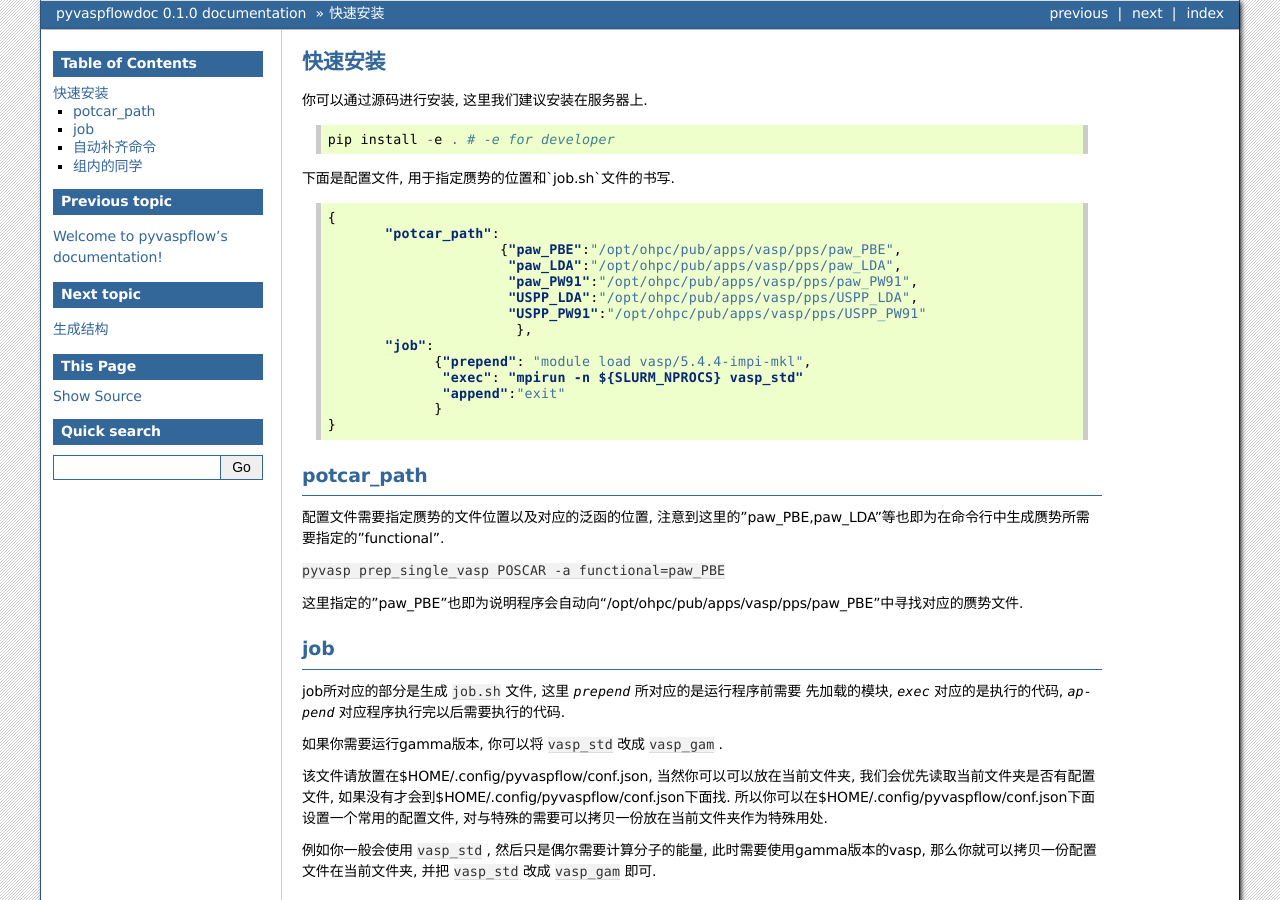
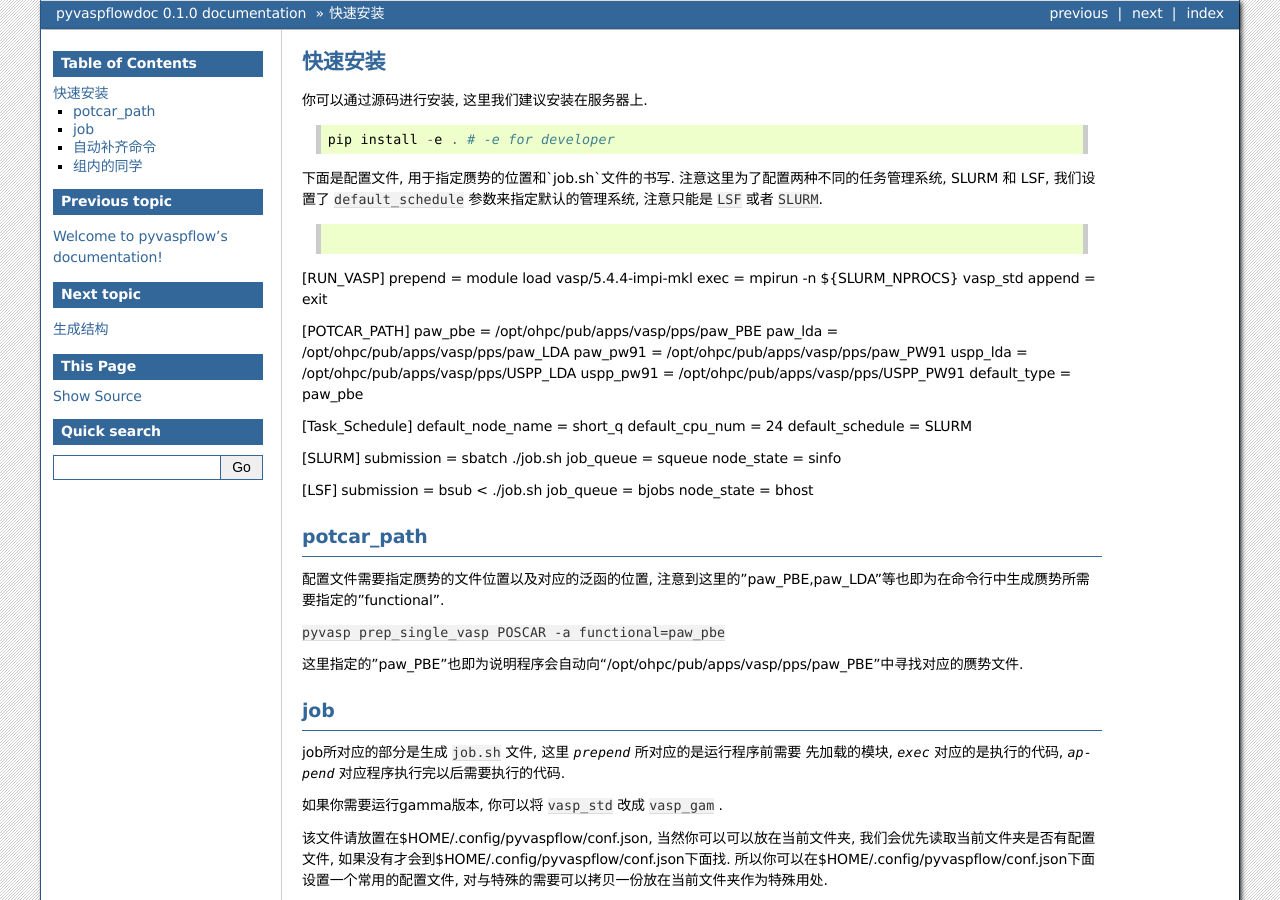
Before and after one commit to ChangChunHe/pyvaspflow, a Sphinx documentation site: the page built from docs/source/installation.rst, in a window 1280 px wide and 900 px high. Built offline with Sphinx 7.4.7, drawn with Linux system fonts in a browser that asks for light colours.

Commit message:
update docs

```diff
--- a/docs/source/installation.rst
+++ b/docs/source/installation.rst
@@ -12,29 +12,45 @@
 
 
 下面是配置文件, 用于指定赝势的位置和`job.sh`文件的书写.
+注意这里为了配置两种不同的任务管理系统, SLURM 和 LSF, 我们设置了 ``default_schedule`` 参数来指定默认的管理系统, 注意只能是 ``LSF`` 或者 ``SLURM``.
 
 .. code-block:: json
 
-    {
-           "potcar_path":
-                         {"paw_PBE":"/opt/ohpc/pub/apps/vasp/pps/paw_PBE",
-                          "paw_LDA":"/opt/ohpc/pub/apps/vasp/pps/paw_LDA",
-                          "paw_PW91":"/opt/ohpc/pub/apps/vasp/pps/paw_PW91",
-                          "USPP_LDA":"/opt/ohpc/pub/apps/vasp/pps/USPP_LDA",
-                          "USPP_PW91":"/opt/ohpc/pub/apps/vasp/pps/USPP_PW91"
-                           },
-           "job":
-                 {"prepend": "module load vasp/5.4.4-impi-mkl",
-                  "exec": "mpirun -n ${SLURM_NPROCS} vasp_std"
-                  "append":"exit"
-                 }
-    }
+[RUN_VASP]
+prepend = module load vasp/5.4.4-impi-mkl
+exec = mpirun -n ${SLURM_NPROCS} vasp_std
+append = exit
+
+[POTCAR_PATH]
+paw_pbe = /opt/ohpc/pub/apps/vasp/pps/paw_PBE
+paw_lda = /opt/ohpc/pub/apps/vasp/pps/paw_LDA
+paw_pw91 = /opt/ohpc/pub/apps/vasp/pps/paw_PW91
+uspp_lda = /opt/ohpc/pub/apps/vasp/pps/USPP_LDA
+uspp_pw91 = /opt/ohpc/pub/apps/vasp/pps/USPP_PW91
+default_type = paw_pbe
+
+[Task_Schedule]
+default_node_name = short_q
+default_cpu_num = 24
+default_schedule = SLURM
+
+[SLURM]
+submission =  sbatch ./job.sh
+job_queue = squeue
+node_state = sinfo
+
+[LSF]
+submission =  bsub < ./job.sh
+job_queue = bjobs
+node_state = bhost
+
+
 
 potcar_path
 ===============
 配置文件需要指定赝势的文件位置以及对应的泛函的位置, 注意到这里的"paw_PBE,paw_LDA"等也即为在命令行中生成赝势所需要指定的"functional".
 
-:code:`pyvasp prep_single_vasp POSCAR -a functional=paw_PBE`
+:code:`pyvasp prep_single_vasp POSCAR -a functional=paw_pbe`
 
 这里指定的"paw_PBE"也即为说明程序会自动向“/opt/ohpc/pub/apps/vasp/pps/paw_PBE”中寻找对应的赝势文件.
 
```
